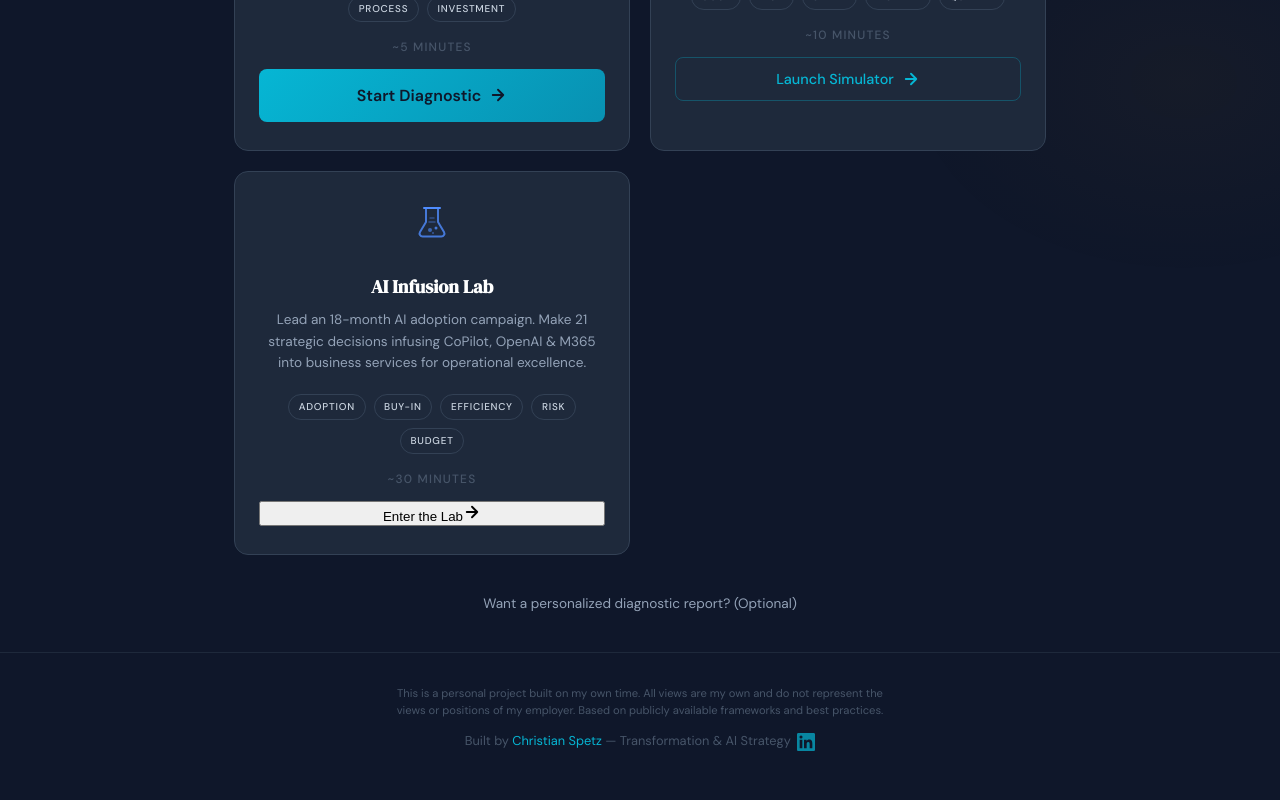
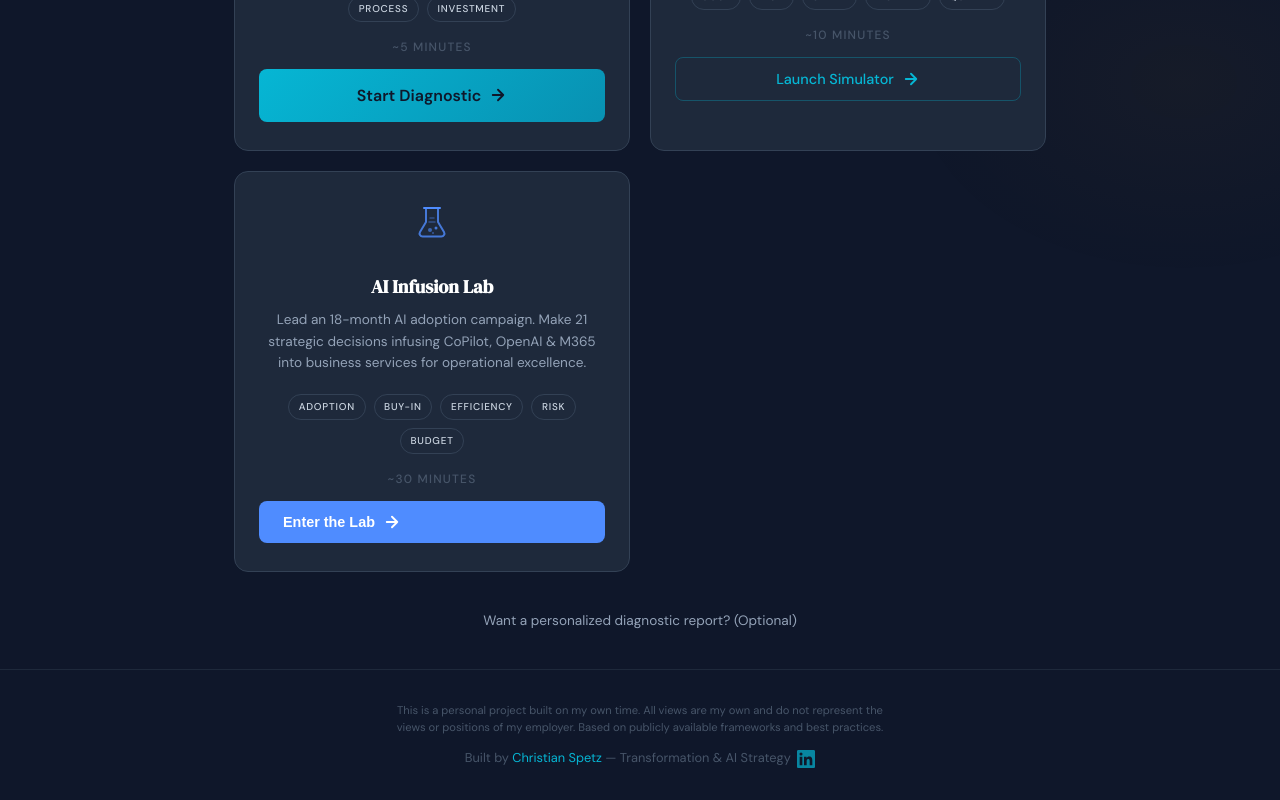
Before and after one commit to christianspetz/human-in-the-lead, a React (Vite) app in the folder client/: page / in a window 1280 px wide. Shown: the part 678-1478 px from the top of the page. Built offline with nearby package versions, Linux system fonts and the light colour scheme.

Commit message:
Update index.css

```diff
--- a/client/src/styles/index.css
+++ b/client/src/styles/index.css
@@ -383,3 +383,20 @@ body { font-family: var(--font-body); background: var(--navy); color: var(--whit
   .simulator-actions { flex-direction: column; }
   .simulator-actions .btn-primary { width: 100%; }
 }
+.btn-infusion {
+  display: inline-flex;
+  align-items: center;
+  gap: 0.5rem;
+  padding: 0.75rem 1.5rem;
+  font-size: 0.9rem;
+  font-weight: 600;
+  background: #4F8CFF;
+  color: #fff;
+  border: none;
+  border-radius: 8px;
+  cursor: pointer;
+  transition: all 0.2s;
+}
+.btn-infusion:hover {
+  background: #3b7aed;
+}
```
